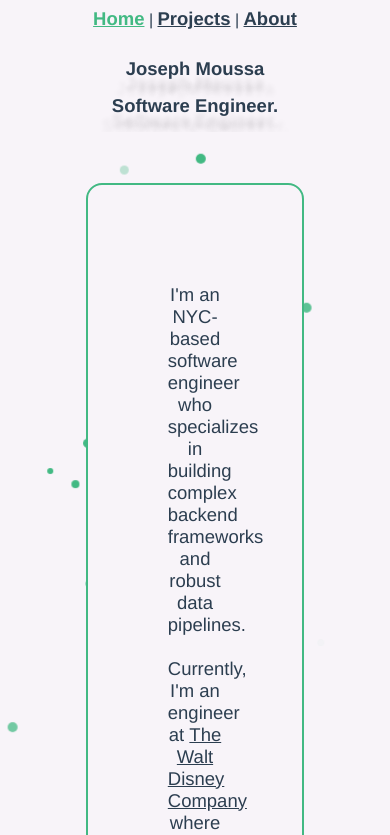
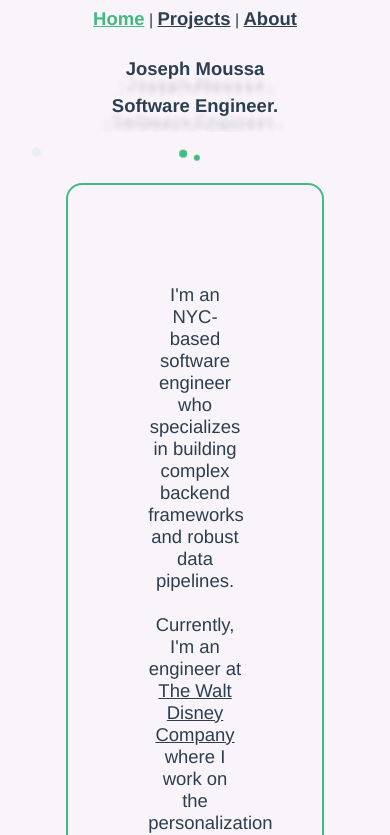
Before and after one commit to jmoussa/Personal-Site-2.0, a Vue app: page /#/ in a window 390 px wide. Shown: the top 835 px of the page. Built offline with nearby package versions, Linux system fonts and the light colour scheme.

Commit message:
mobile optimizations

```diff
--- a/src/App.vue
+++ b/src/App.vue
@@ -99,6 +99,15 @@ h3 {
     }
   }
 
+  #card-body {
+    padding: 1rem;
+  }
+
+  #blurb, #brief {
+    margin: auto;
+    padding: 0.5rem;
+  }
+
   #grid-container-resize {
       grid-template-columns: repeat(auto-fit, minmax(100%, 1fr));
   }
--- a/src/router/index.js
+++ b/src/router/index.js
@@ -29,8 +29,8 @@ const routes = [
 
 const router = createRouter({
   history: createWebHashHistory(),
+  mode: "history",
   routes,
-  mode: "history",
 });
 
 export default router;
--- a/src/views/Home.vue
+++ b/src/views/Home.vue
@@ -5,7 +5,7 @@
       <h2>Software Engineer.</h2>
     </div>
     <div class="generic-container">
-      <div class="blurb">
+      <div class="personal-info" id="blurb">
         <p>
           I'm an NYC-based software engineer who specializes in building complex backend frameworks and robust data pipelines.
           <br>
@@ -20,7 +20,7 @@
       <div class="header">
         <h2>How I Got Started</h2>
       </div>
-      <div class="brief">
+      <div class="personal-info" id="brief">
         <p>
           I got into softare relatively late, around my second year of college. Before that I was studying with the intention of going to dental school.
           However after sitting down and realizing that was not what I wanted,
@@ -315,23 +315,13 @@ ul {
   font-size: 150%;
   overflow: auto;
 }
-.brief {
+.personal-info {
   font-size: 120%;
   margin: 5vh 15vw;
   padding: 5rem;
-  border: 2px solid #42b983;
   border-radius: 1rem;
   background-color: #F8F4F9;
-}
-.blurb {
-  font-size: 130%;
-  margin: 5vh 20vw;
-  padding: 5rem;
-  margin-bottom: 15rem;
   border: 2px solid #42b983;
-  border-radius: 1rem;
-  background-color: #F8F4F9;
-
 }
 .white {
   color: white;
--- a/src/views/Projects.vue
+++ b/src/views/Projects.vue
@@ -6,7 +6,7 @@
     <div class="grid-container" id="grid-container-resize">
       <div v-for="(item, index) in github_projects" :key="index" class="grid-item">
         <div class="card-header"><h3>{{ item.name.replaceAll('-', ' ')[0].toUpperCase() + item.name.replaceAll('-', ' ').slice(1) }}</h3></div>
-        <div class="card-body"><p>{{item.description}}</p></div>
+        <div class="card-body" id="card-body"><p>{{item.description}}</p></div>
         <div class="card-link-group">
           <button>
             <a :href="item.svn_url">Github</a>
```
